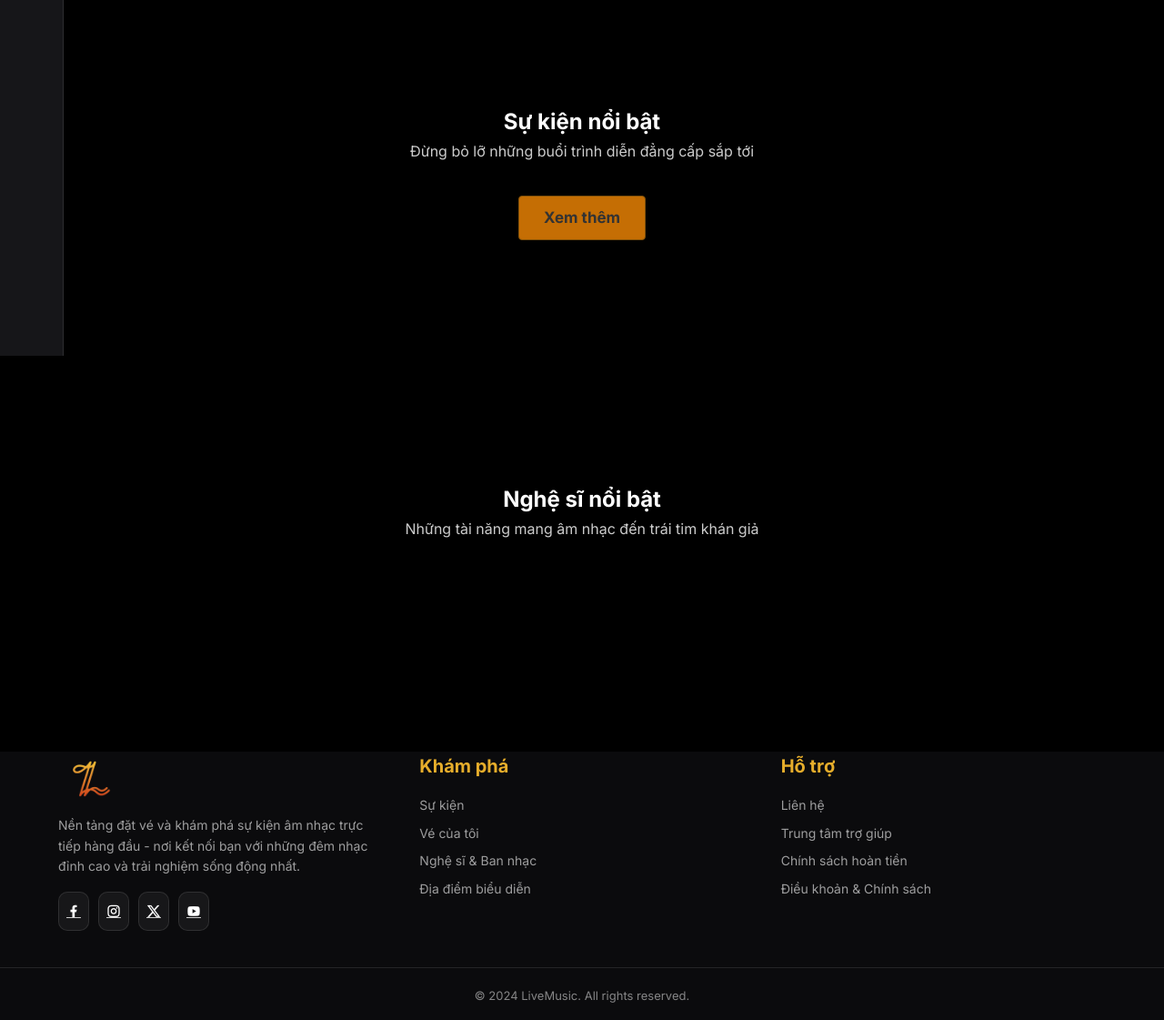
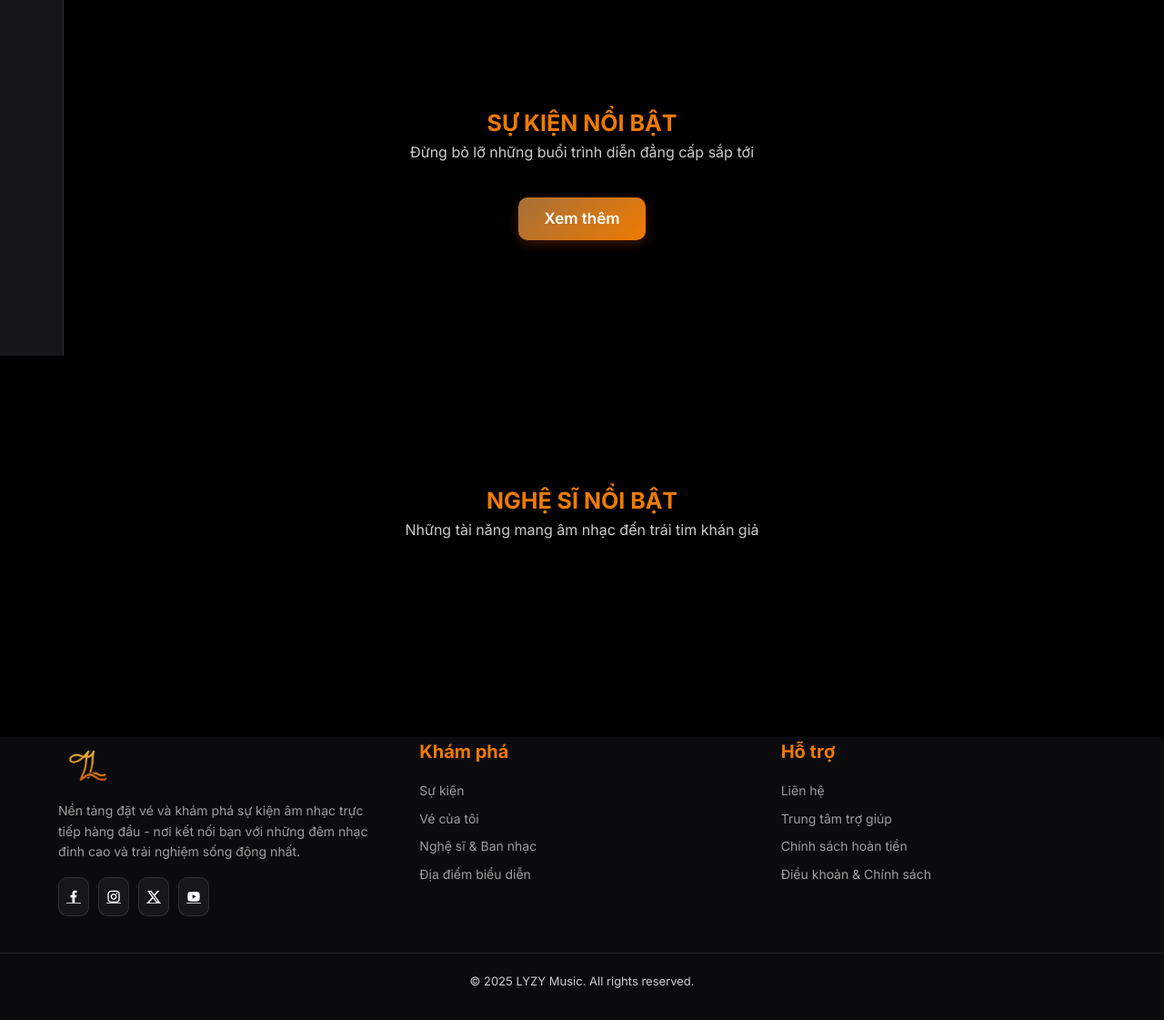
Before and after one commit to huynhthu214/PR_RESERVATION_FnB_FOR_LIVEMUSIC, a PHP site: page /PR_RESERVATION_FnB_FOR_LIVEMUSIC/frontend/users/index.php in a window 1280 px wide. Shown: the part 479-1600 px from the top of the page at 91% size. Run offline with PHP 8.4, Linux system fonts and the light colour scheme; the visitor is signed in with stand-in values (Sample User, id 1); data that the repository does not hold is empty.

Commit message:
home, footer

```diff
--- a/frontend/assets/css/footer_style.css
+++ b/frontend/assets/css/footer_style.css
@@ -81,7 +81,7 @@ body {
 }
 
 .social-btn:hover {
-  color: #ff7b00;
+  color: var(--primary);
 }
 
 /* ===== Links ===== */
@@ -89,7 +89,7 @@ body {
   font-size: 20px;
   font-weight: bold;
   margin-bottom: 12px;
-  color: #e6ad2b;
+  color: var(--primary);
 }
 
 .footer-list {
@@ -106,7 +106,7 @@ body {
 }
 
 .footer-link:hover {
-  color: #ff7b00;
+  color: var(--primary);
 }
 
 /* ===== Newsletter ===== */
--- a/frontend/assets/css/home.css
+++ b/frontend/assets/css/home.css
@@ -13,6 +13,11 @@ section {
 .container {
   max-width: 1200px;
   margin: auto;
+}
+.container h2{
+  color: var(--primary);
+  text-transform: uppercase;
+  font-size: 25px;
 }
 
 .hero {
@@ -116,12 +121,15 @@ p {
   transition: all 0.4s;
 }
 .artist:hover img {
-  border-color: gold;
+  border-color: var(--text-color);
   transform: scale(1.08);
   box-shadow: 0 0 20px rgba(255,215,0,0.2);
 }
+.artist:hover h3{
+  color: var(--primary);
+}
 .artist h3 {
-  color: gold;
+  color: var(--text-color);
   margin-top: 0.8rem;
   font-size: 1rem;
 }
@@ -232,23 +240,30 @@ p {
 .see-more-btn {
     margin: 10 auto;
     width: 140px;
-    padding: 10px 20px;
     font-size: 17px;
-    border: 1px solid #835209ff;
-    background: #c56e04ff;
-    color: #333;
-    border-radius: 4px;
-    cursor: pointer;
-    transition: all 0.2s;
     display: block;
     text-align: center;
-    font-weight: bold;
     text-decoration: none;
+    margin-top: 1rem;
+    background: linear-gradient(135deg, var(--text-color), var(--primary));
+    border: none;
+    color: #fff;
+    font-weight: 600;
+    padding: 10px 18px;
+    border-radius: 10px;
+    cursor: pointer;
+    transition: all 0.3s ease;
+    box-shadow: 0 4px 12px rgba(255, 90, 0, 0.25);
 
 }
 
 .see-more-btn:hover {
-    background: var(--primary, #835209ff);
-    color: #fff;
     transform: scale(1.05);
+      transform: translateY(-2px);
+    color: var(--primary);
+    box-shadow:
+      0 6px 20px #2f2617,
+      0 0 20px #2f2617;
+    border: 1px solid var(--primary);
+    background: transparent;
 }
--- a/frontend/assets/css/style.css
+++ b/frontend/assets/css/style.css
@@ -269,7 +269,6 @@ body {
   background-color: var(--bg-card);
   border-radius: 12px;
   padding: 20px;
-  display: flex;
   align-items: center;
   gap: 15px;
 }
--- a/includes/footer_user.php
+++ b/includes/footer_user.php
@@ -11,7 +11,7 @@ require_once __DIR__ . '/../frontend/config.php';
         <div class="footer-section">
           <a href="index.php?page=home" class="footer-brand">
             <div class="footer-logo">
-              <img src="<?php echo BASE_URL; ?>assets/images/LogoLYZY.png" alt="LYZY Logo" style="height:40px;">
+              <img src="<?php echo BASE_URL; ?>assets/images/Logo_LYZY.png" alt="LYZY Logo" style="height:40px;">
             </div>
             <span class="footer-title">LYZY</span>
           </a>
@@ -49,7 +49,7 @@ require_once __DIR__ . '/../frontend/config.php';
     </div>
 
       <div class="footer-bottom">
-        © 2024 LiveMusic. All rights reserved.
+        <p>&copy; <?php echo date('Y'); ?> LYZY Music. All rights reserved.</p>
       </div>
     </div>
   </footer>
```
Also changed, not shown: frontend/assets/css/event_user.css (+40 -11 lines).
